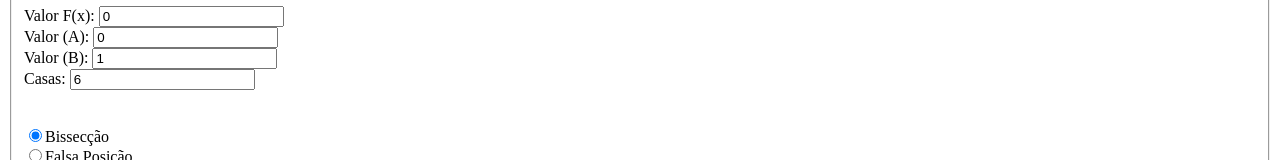
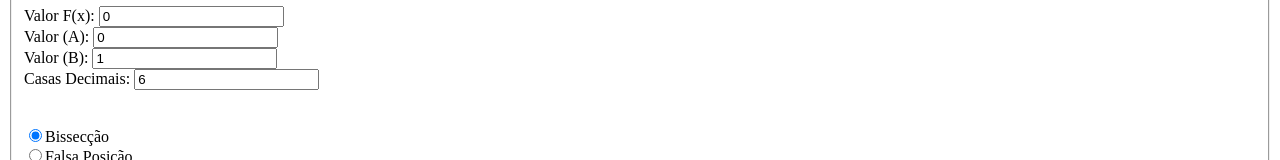
Before and after one commit to jv-carvalho/ProjetoCalNum, a plain HTML site: page INDEX.html in a window 1280 px wide. Shown: the part 122-282 px from the top of the page. Drawn offline with Linux system fonts and the light colour scheme.

Commit message:
Commitado.

```diff
--- a/INDEX.html
+++ b/INDEX.html
@@ -44,7 +44,7 @@
                         </div>
 
                         <div class="container-fluid-form col-md-3 col-xs-12 col-sm-3">
-                            <label for="casas">Casas:</label>
+                            <label for="casas">Casas Decimais:</label>
                             <input type="number" value="6" id="casas" class="form-control" />
                         </div>
                     </div>
```
